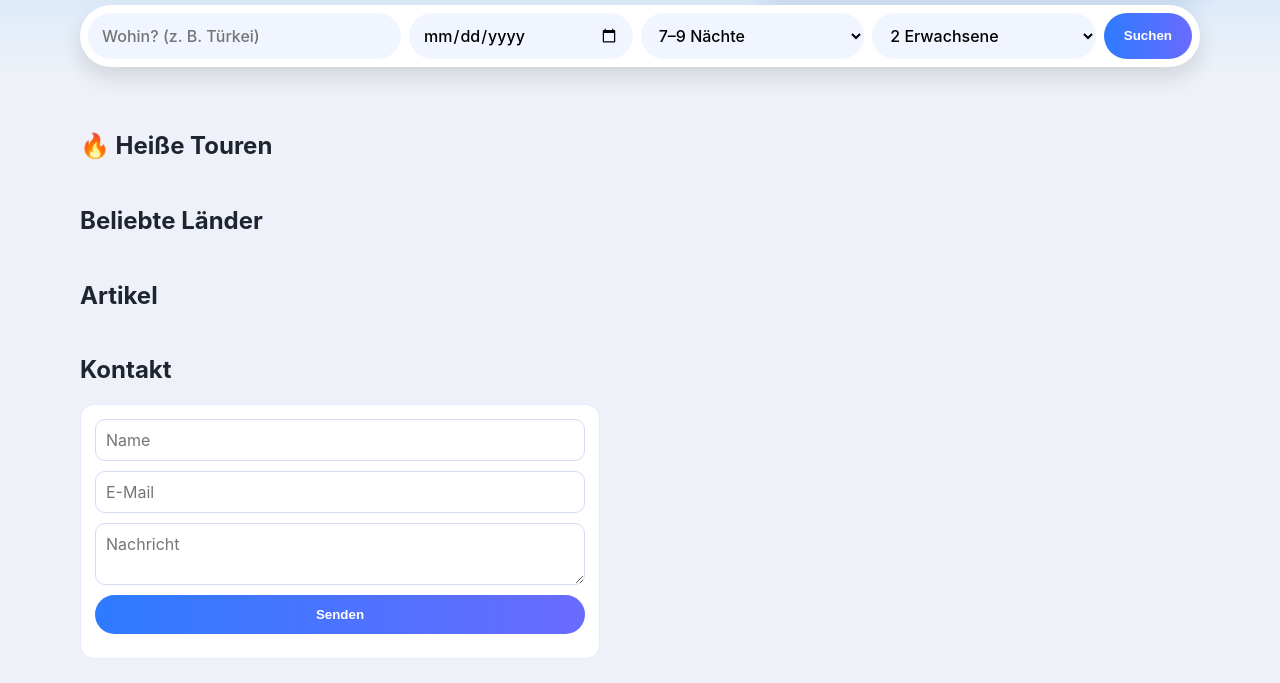
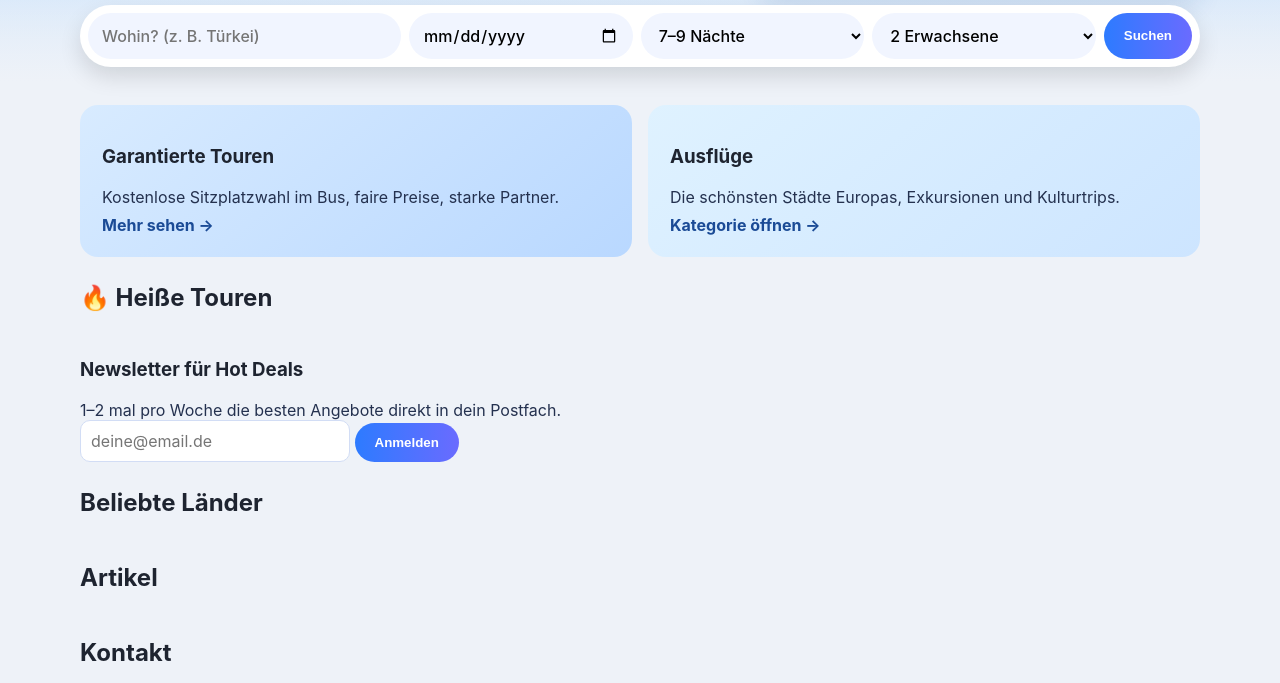
Before and after one commit to Andrii-Tiurin/monotours24noe, a website: page public/index.html in a window 1280 px wide. Shown: the part 358-1041 px from the top of the page. Drawn offline with Linux system fonts and the light colour scheme; no server answers.

Commit message:
Restore baseline sections on VPS site and seed default 4 tours/6 countries

```diff
--- a/public/index.html
+++ b/public/index.html
@@ -27,7 +27,18 @@
   </div>
 </header>
 <main class="main-light">
+  <section class="container promo-grid">
+    <article class="promo-card blue"><h3>Garantierte Touren</h3><p>Kostenlose Sitzplatzwahl im Bus, faire Preise, starke Partner.</p><a href="#">Mehr sehen →</a></article>
+    <article class="promo-card sky"><h3>Ausflüge</h3><p>Die schönsten Städte Europas, Exkursionen und Kulturtrips.</p><a href="#">Kategorie öffnen →</a></article>
+  </section>
   <section class="container section" id="hot"><h2>🔥 Heiße Touren</h2><div id="hotTours" class="hot-grid"></div></section>
+  <section id="newsletter" class="container newsletter section">
+    <div><h3>Newsletter für Hot Deals</h3><p>1–2 mal pro Woche die besten Angebote direkt in dein Postfach.</p></div>
+    <form onsubmit="event.preventDefault(); alert('Danke für die Anmeldung!');">
+      <input type="email" placeholder="deine@email.de" required>
+      <button class="btn" type="submit">Anmelden</button>
+    </form>
+  </section>
   <section class="container section" id="countries"><h2>Beliebte Länder</h2><div id="countriesGrid" class="countries"></div></section>
   <section class="container section" id="articles"><h2>Artikel</h2><div id="articlesGrid" class="promo-grid"></div></section>
   <section class="container section" id="contact">
--- a/public/style.css
+++ b/public/style.css
@@ -25,7 +25,7 @@ p{margin:0;color:#24314f}
 .hot h4{margin:34px 0 6px}.hot strong{margin-top:8px}
 .card1{background:linear-gradient(120deg,#20a4ff,#3a7bff)}.card2{background:linear-gradient(120deg,#00b7a8,#2c9bff)}.card3{background:linear-gradient(120deg,#5f7bff,#7a4dff)}.card4{background:linear-gradient(120deg,#24b56b,#28b8c9)}
 .promo-grid{display:grid;grid-template-columns:1fr 1fr;gap:16px}
-.promo-card{border-radius:18px;padding:22px}.promo-card.blue{background:linear-gradient(140deg,#d8ebff,#b9d8ff)}.promo-card.sky{background:linear-gradient(140deg,#dff2ff,#cde5ff)}
+.promo-card{border-radius:18px;padding:22px}.promo-card a{display:inline-block;margin-top:8px;color:#1b4b96;text-decoration:none;font-weight:700}.promo-card.blue{background:linear-gradient(140deg,#d8ebff,#b9d8ff)}.promo-card.sky{background:linear-gradient(140deg,#dff2ff,#cde5ff)}
 .countries{display:grid;grid-template-columns:repeat(3,1fr);gap:12px}
 .country{text-decoration:none;color:#fff;min-height:110px;border-radius:14px;padding:14px;display:flex;flex-direction:column;justify-content:space-between;box-shadow:0 8px 16px rgba(0,0,0,.12)}
 .country b{font-size:1.4rem}
```
Also changed, not shown: data/content.json (+7 -2 lines).
